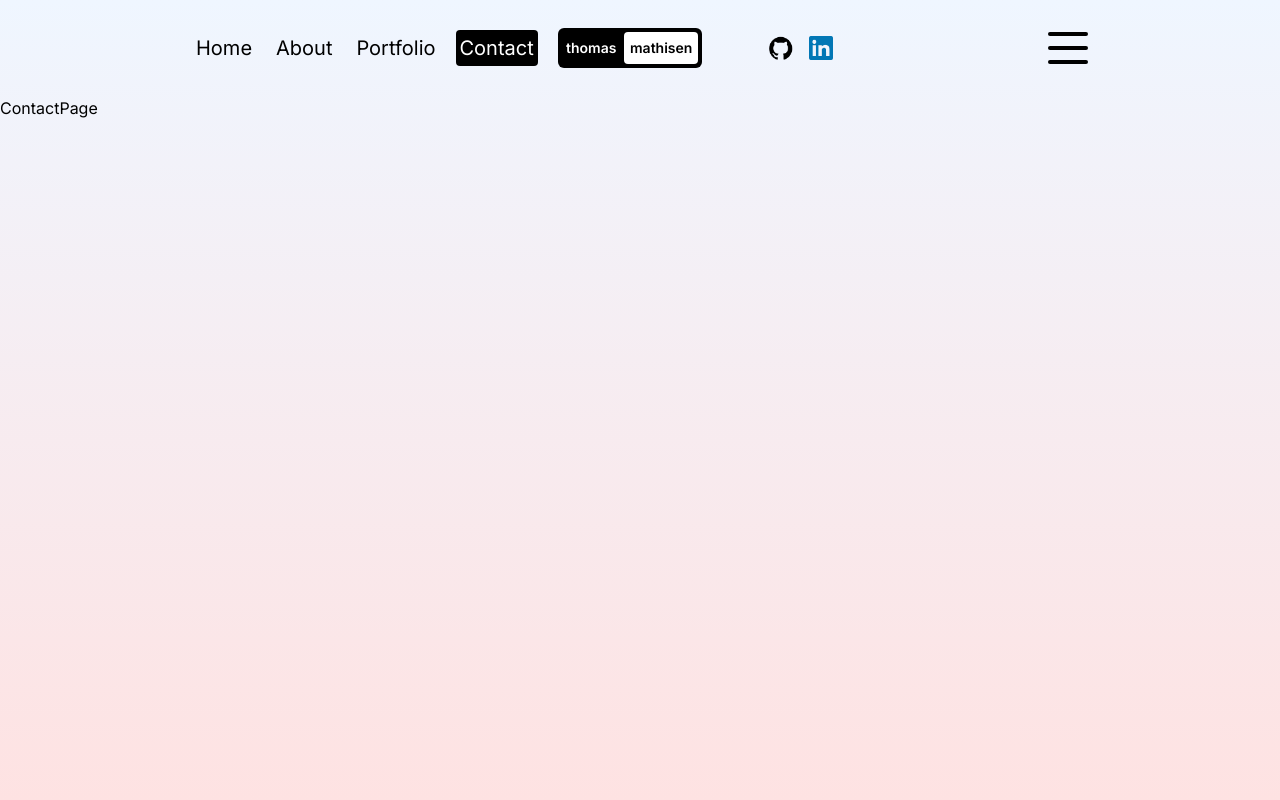
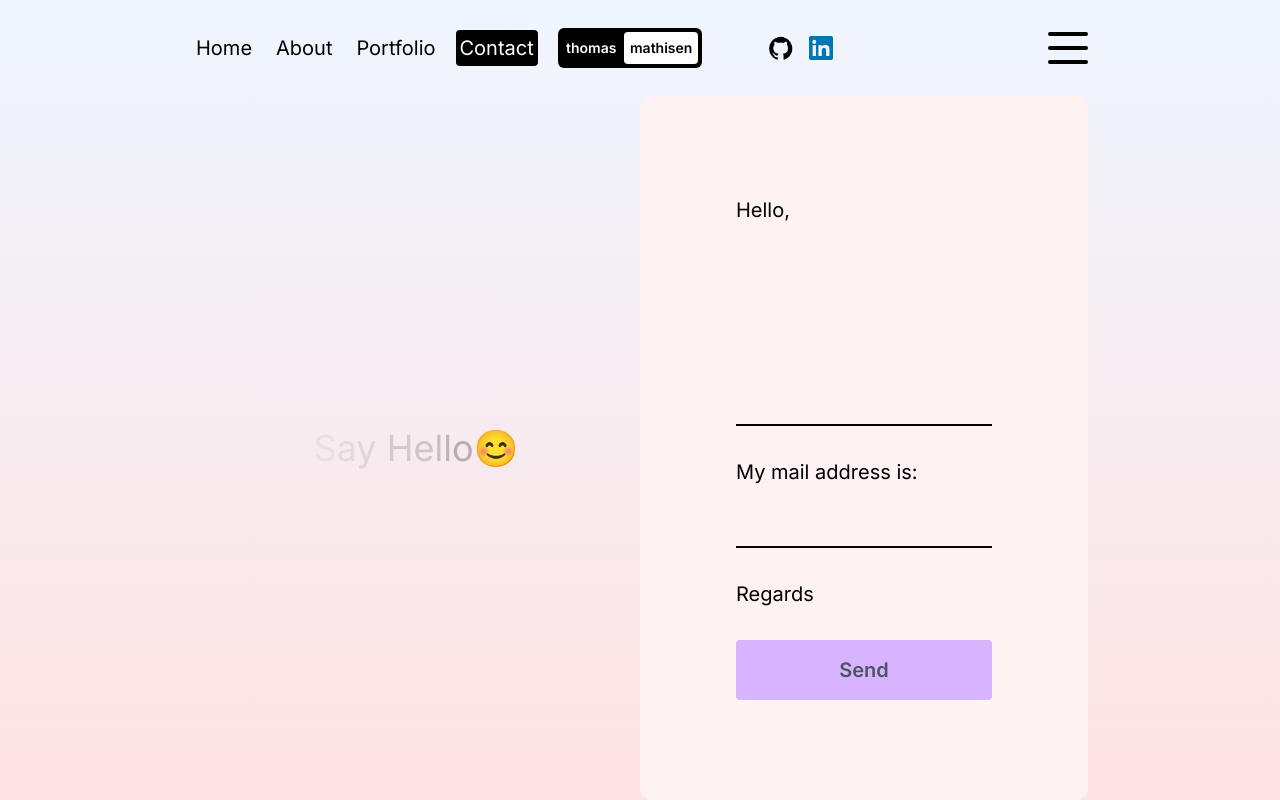
Before and after one commit to ThomassMathisen/next-portfolio, a Next.js app: page /contact in a window 1280 px wide. Built offline with nearby package versions, Linux system fonts and the light colour scheme.

Commit message:
Design of contact page and emailjs

```diff
--- a/package.json
+++ b/package.json
@@ -9,6 +9,7 @@
     "lint": "next lint"
   },
   "dependencies": {
+    "@emailjs/browser": "^4.1.0",
     "framer-motion": "^11.0.3",
     "next": "14.1.0",
     "react": "^18",
--- a/src/app/contact/page.jsx
+++ b/src/app/contact/page.jsx
@@ -1,7 +1,106 @@
-import React from "react";
+"use client";
+
+import { motion } from "framer-motion";
+import { useRef, useState } from "react";
+import emailjs from "@emailjs/browser";
 
 const ContactPage = () => {
-  return <div>ContactPage</div>;
+  const [success, setSuccess] = useState(false);
+  const [error, setError] = useState(false);
+  const text = "Say Hello";
+
+  const form = useRef();
+
+  const sendEmail = (e) => {
+    e.preventDefault();
+    setError(false);
+    setSuccess(false);
+
+    emailjs
+      .sendForm(
+        process.env.NEXT_PUBLIC_SERVICE_ID,
+        process.env.NEXT_PUBLIC_TEMPLATE_ID,
+        form.current,
+        process.env.NEXT_PUBLIC_PUBLIC_KEY
+      )
+      .then(
+        () => {
+          setSuccess(true);
+          form.current.reset();
+        },
+        () => {
+          setError(true);
+        }
+      );
+  };
+
+  return (
+    <motion.div
+      className="h-full"
+      initial={{ y: "-200vh" }}
+      animate={{ y: "0%" }}
+      transition={{ duration: 1 }}
+    >
+      <div className="h-full flex flex-col lg:flex-row px-4 sm:px-8 md:px-12 lg:px-20 xl:px-48">
+        {/* Text Container */}
+        <div className="h-1/2 lg:h-full lg:w-1/2 flex items-center justify-center text-4xl">
+          <div>
+            {text.split("").map((letter, index) => (
+              <motion.span
+                key={index}
+                initial={{ opacity: 1 }}
+                animate={{ opacity: 0 }}
+                transition={{
+                  duration: 3,
+                  repeat: Infinity,
+                  delay: index * 0.1,
+                }}
+              >
+                {letter}
+              </motion.span>
+            ))}
+            😊
+          </div>
+        </div>
+
+        {/* Form Container */}
+        <form
+          onSubmit={sendEmail}
+          ref={form}
+          className="h-1/2 lg:h-full lg:w-1/2 bg-red-50 rounded-xl text-xl flex flex-col gap-8 justify-center p-24 "
+        >
+          <span>Hello,</span>
+          <textarea
+            rows={6}
+            className="bg-transparent border-b-2 border-b-black outline-none resize-none"
+            name="user_message"
+            required
+          />
+          <span>My mail address is:</span>
+          <input
+            name="user_email"
+            type="email"
+            required
+            className="bg-transparent border-b-2 border-b-black outline-none"
+          />
+          <span>Regards</span>
+          <button className="bg-purple-300 rounded font-semibold text-gray-600 p-4">
+            Send
+          </button>
+          {success && (
+            <span className="text-green-600 font-semibold">
+              Your message was sent successfully!
+            </span>
+          )}
+          {error && (
+            <span className="text-red-600 font-semibold">
+              Something went wrong
+            </span>
+          )}
+        </form>
+      </div>
+    </motion.div>
+  );
 };
 
 export default ContactPage;
--- a/src/app/portfolio/page.jsx
+++ b/src/app/portfolio/page.jsx
@@ -8,7 +8,7 @@
 const items = [
   {
     id: 1,
-    color: "from-red-300 to-blue-300",
+    color: "from-red-200 to-blue-200",
     title: "React Commerce",
     desc: "Lorem ipsum dolor sit amet consectetur adipisicing elit. Dolores ab id ad nesciunt quo aut corporis modi? Voluptate, quos sunt dolorum facilis, id eum sequi placeat accusantium saepe eos laborum.",
     img: "https://images.pexels.com/photos/18073372/pexels-photo-18073372/free-photo-of-young-man-sitting-in-a-car-on-a-night-street.jpeg?auto=compress&cs=tinysrgb&w=1600&lazy=load",
@@ -16,7 +16,7 @@
   },
   {
     id: 2,
-    color: "from-blue-300 to-violet-300",
+    color: "from-blue-200 to-violet-200",
     title: "Next.js Medium Blog",
     desc: "Lorem ipsum dolor sit amet consectetur adipisicing elit. Dolores ab id ad nesciunt quo aut corporis modi? Voluptate, quos sunt dolorum facilis, id eum sequi placeat accusantium saepe eos laborum.",
     img: "https://images.pexels.com/photos/18023772/pexels-photo-18023772/free-photo-of-close-up-of-a-person-holding-a-wristwatch.jpeg?auto=compress&cs=tinysrgb&w=1600&lazy=load",
@@ -24,7 +24,7 @@
   },
   {
     id: 3,
-    color: "from-violet-300 to-purple-300",
+    color: "from-violet-200 to-purple-200",
     title: "Twitter Clone",
     desc: "Lorem ipsum dolor sit amet consectetur adipisicing elit. Dolores ab id ad nesciunt quo aut corporis modi? Voluptate, quos sunt dolorum facilis, id eum sequi placeat accusantium saepe eos laborum.",
     img: "https://images.pexels.com/photos/6894528/pexels-photo-6894528.jpeg?auto=compress&cs=tinysrgb&w=1600&lazy=load",
@@ -32,7 +32,7 @@
   },
   {
     id: 4,
-    color: "from-purple-300 to-red-300",
+    color: "from-purple-200 to-red-200",
     title: "Admin Dashboard",
     desc: "Lorem ipsum dolor sit amet consectetur adipisicing elit. Dolores ab id ad nesciunt quo aut corporis modi? Voluptate, quos sunt dolorum facilis, id eum sequi placeat accusantium saepe eos laborum.",
     img: "https://images.pexels.com/photos/18540208/pexels-photo-18540208/free-photo-of-wood-landscape-water-hill.jpeg?auto=compress&cs=tinysrgb&w=1260&h=750&dpr=2",
@@ -59,7 +59,7 @@
         </div>
         <div className="sticky top-0 flex h-screen gap-4 items-center overflow-hidden">
           <motion.div style={{ x }} className="flex">
-            <div className="h-screen w-screen flex items-center justify-center bg-gradient-to-r from-purple-300 to-red-300" />
+            <div className="h-screen w-screen flex items-center justify-center bg-gradient-to-r from-purple-200 to-red-200" />
             {items.map((item) => (
               <div
                 className={`h-screen w-screen flex items-center justify-center bg-gradient-to-r ${item.color}`}
```
Also changed, not shown: 1 other file (tests, documents, lock files or other folders).
